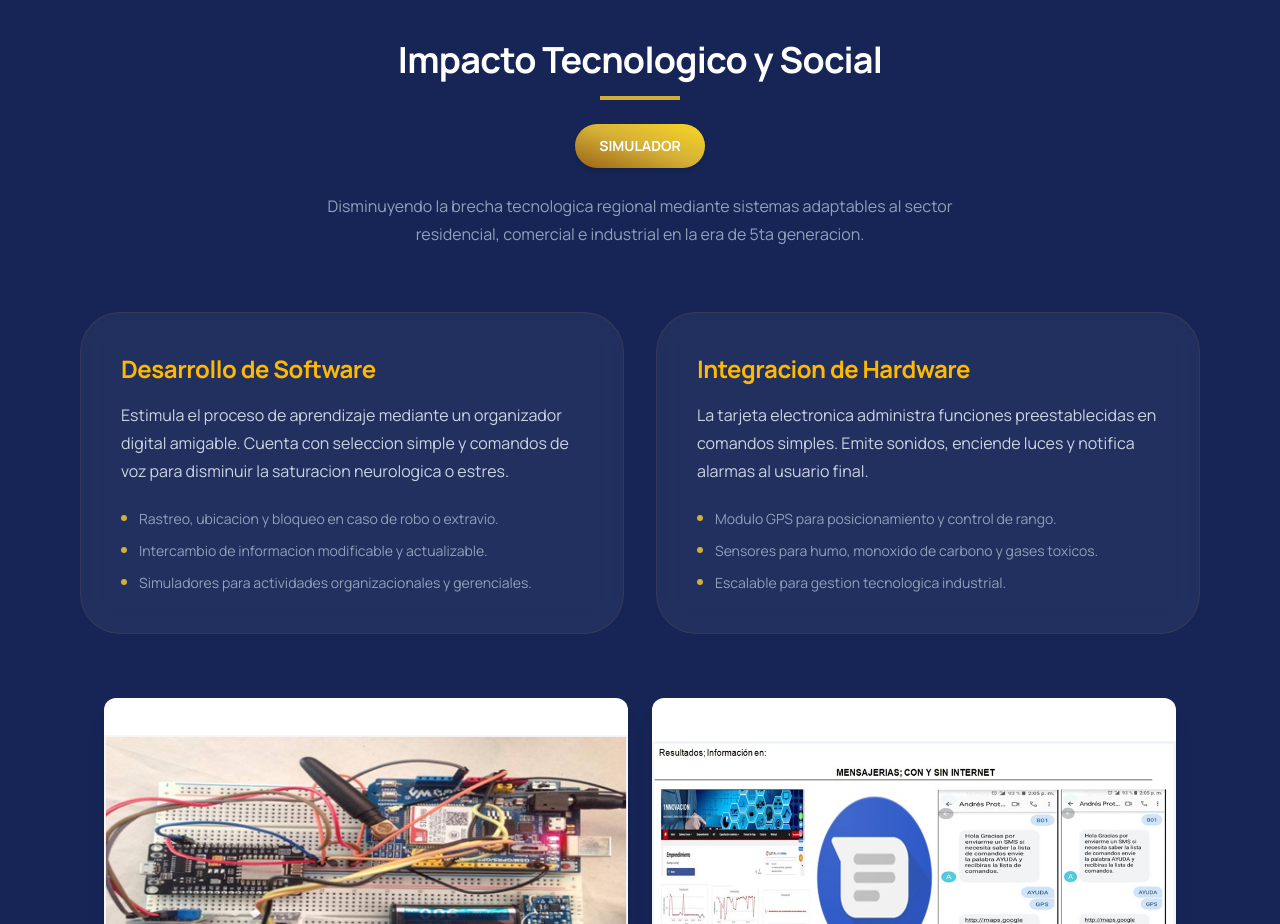
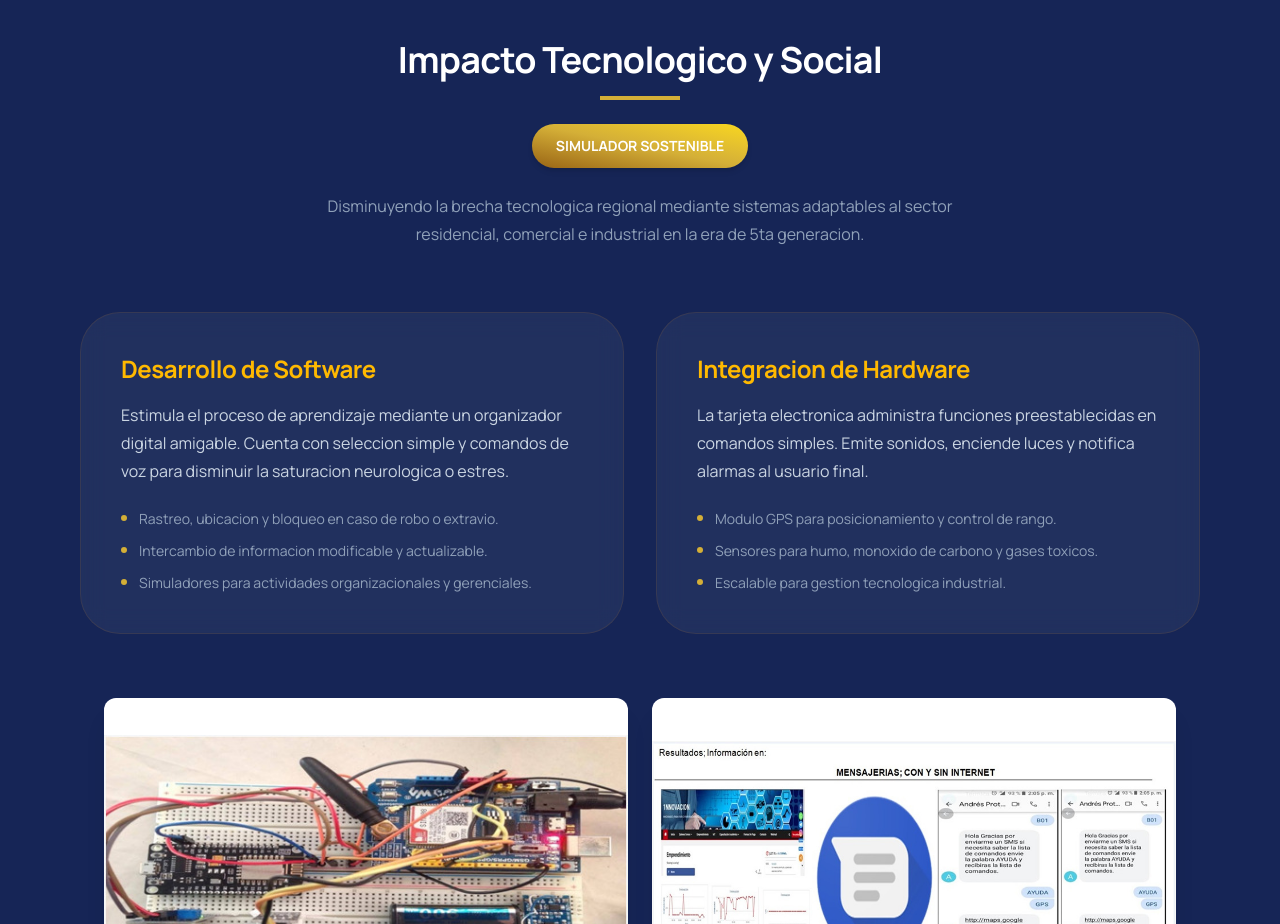
Before and after one commit to wanfrev/vue-inglobalsApp, an Astro site in the folder landing/: page /iyf in a window 1280 px wide. Shown: the part 1600-2524 px from the top of the page. Built offline with nearby package versions, Linux system fonts and the light colour scheme; Astro itself is replaced by a stand-in of ours; no server answers.

Commit message:
Update iyf.astro

```diff
--- a/landing/src/pages/iyf.astro
+++ b/landing/src/pages/iyf.astro
@@ -737,7 +737,7 @@ import luzLogo from "../assets/Logo_LUZ.gif";
           href={import.meta.env.PUBLIC_SIMULATOR_URL || "https://app.inglobals.com"}
           class="inline-block rounded-full bg-gradient-to-tr from-[#996515] via-[#D4AF37] to-[#F9D71C] px-6 py-3 text-sm font-bold text-white shadow-md hover:shadow-lg hover:scale-105 transition-all mb-6"
         >
-          SIMULADOR
+          SIMULADOR SOSTENIBLE
         </a>
         <p class="text-slate-400 max-w-2xl mx-auto">
           Disminuyendo la brecha tecnologica regional mediante sistemas
```
